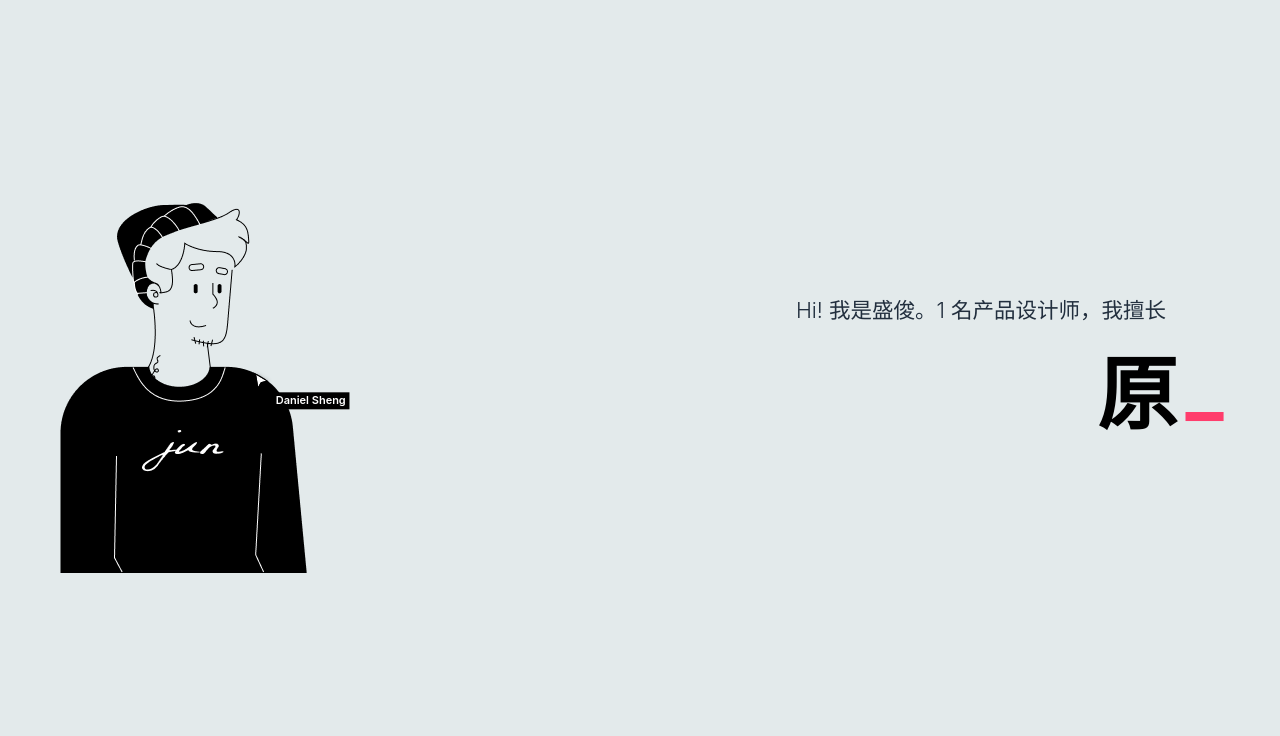
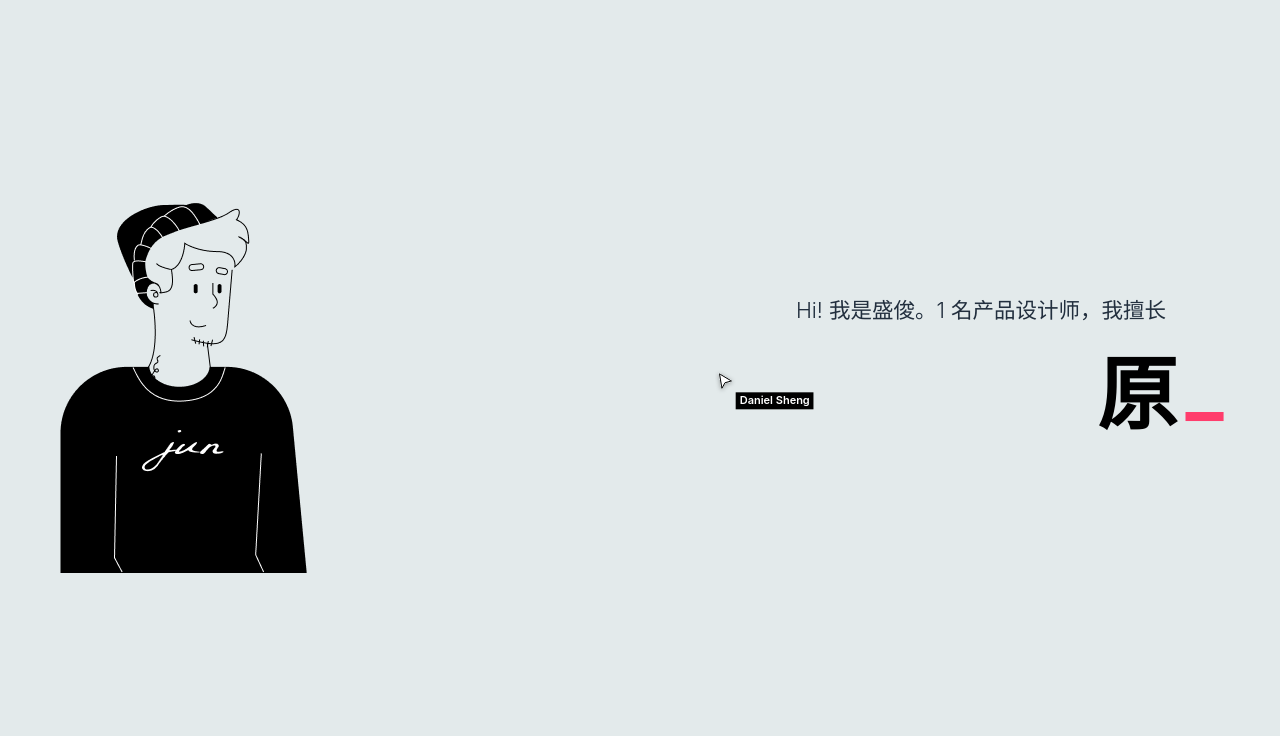
Before and after one commit to shengjun89/shengjun89.github.io, a plain HTML site: page index.html in a window 1280 px wide. Shown: the part 64-800 px from the top of the page. Drawn offline with nearby package versions, Linux system fonts and the light colour scheme.

Commit message:
figma-cursor

```diff
--- a/style.css
+++ b/style.css
@@ -377,7 +377,7 @@ video {
 
 .figma-cursor {
   position: absolute;
-  left: 20%;
+  left: 60%;
   top: 50%;
   animation: 20s hovering infinite;
 }
```
